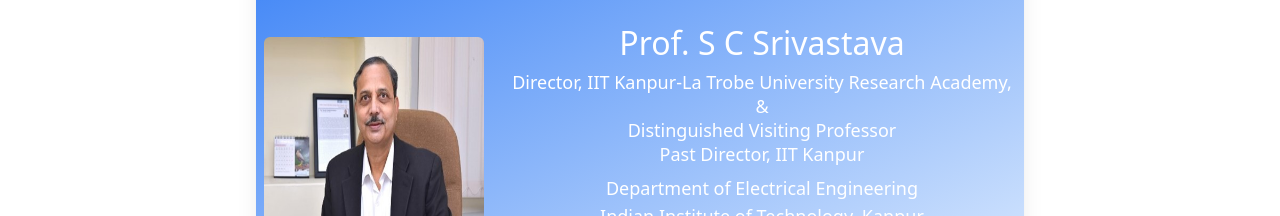
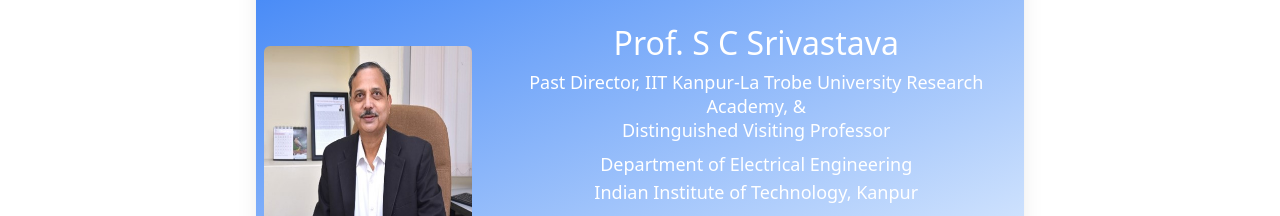
Before and after one commit to Aaditya0112/pera-react-final, a React (Create React App) app: page /speakers in a window 1280 px wide. Shown: the part 252-468 px from the top of the page. Built offline with nearby package versions, Linux system fonts and the light colour scheme.

Commit message:
dataUpdate

```diff
--- a/src/assets/pages/SpeakersList.jsx
+++ b/src/assets/pages/SpeakersList.jsx
@@ -14,14 +14,15 @@
                     Keynote Speaker
                 </div>
                 <div className="content flex flex-col lg:flex-row w-full justify-around items-center">
-                    <div className="line flex  member-card__image h-56 w-56 lg:mr-6 mb-3 " >
+                    <div className="line flex  member-card__image h- w-56 lg:mr-6 mb-3 "  >
                         <img src={scs} alt="Dr. S C Srivastava" className='rounded'/>
+
                     </div>
                     <div className="member-card__info text-center align-middle">
                         <h2>Prof. S C Srivastava </h2>
                         <div className="designation  text-xl  align-middle">
-                            <h3 className=' text-lg leading-6'> Director, IIT Kanpur-La Trobe University Research Academy, & <br />
-                                Distinguished Visiting Professor<br/>Past Director, IIT Kanpur</h3>
+                            <h3 className=' text-lg leading-6'> Past Director, IIT Kanpur-La Trobe University Research Academy, & <br />
+                                Distinguished Visiting Professor</h3>
                             <p>Department of Electrical Engineering <br/>Indian Institute of Technology, Kanpur</p>
 
 
```
